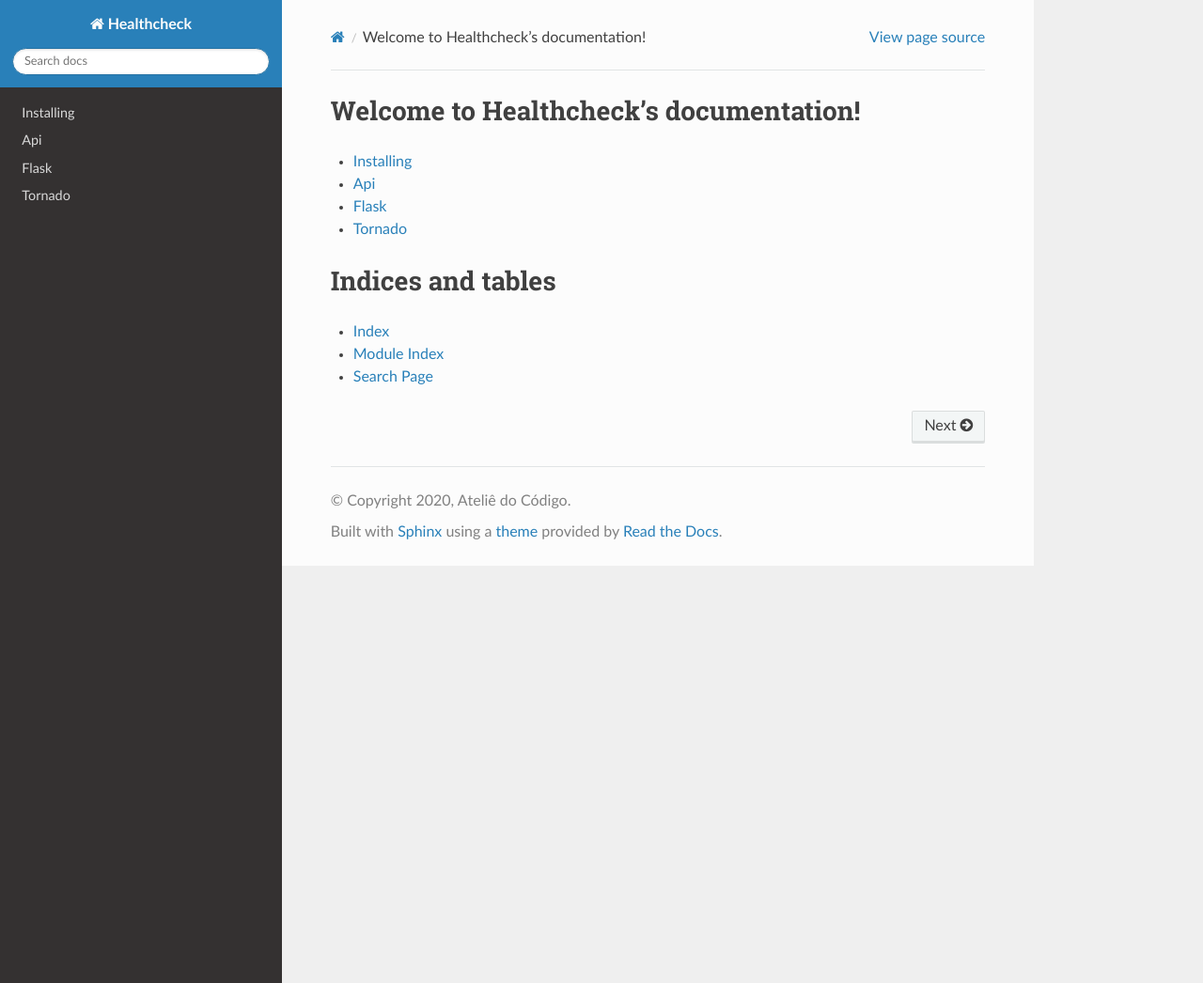
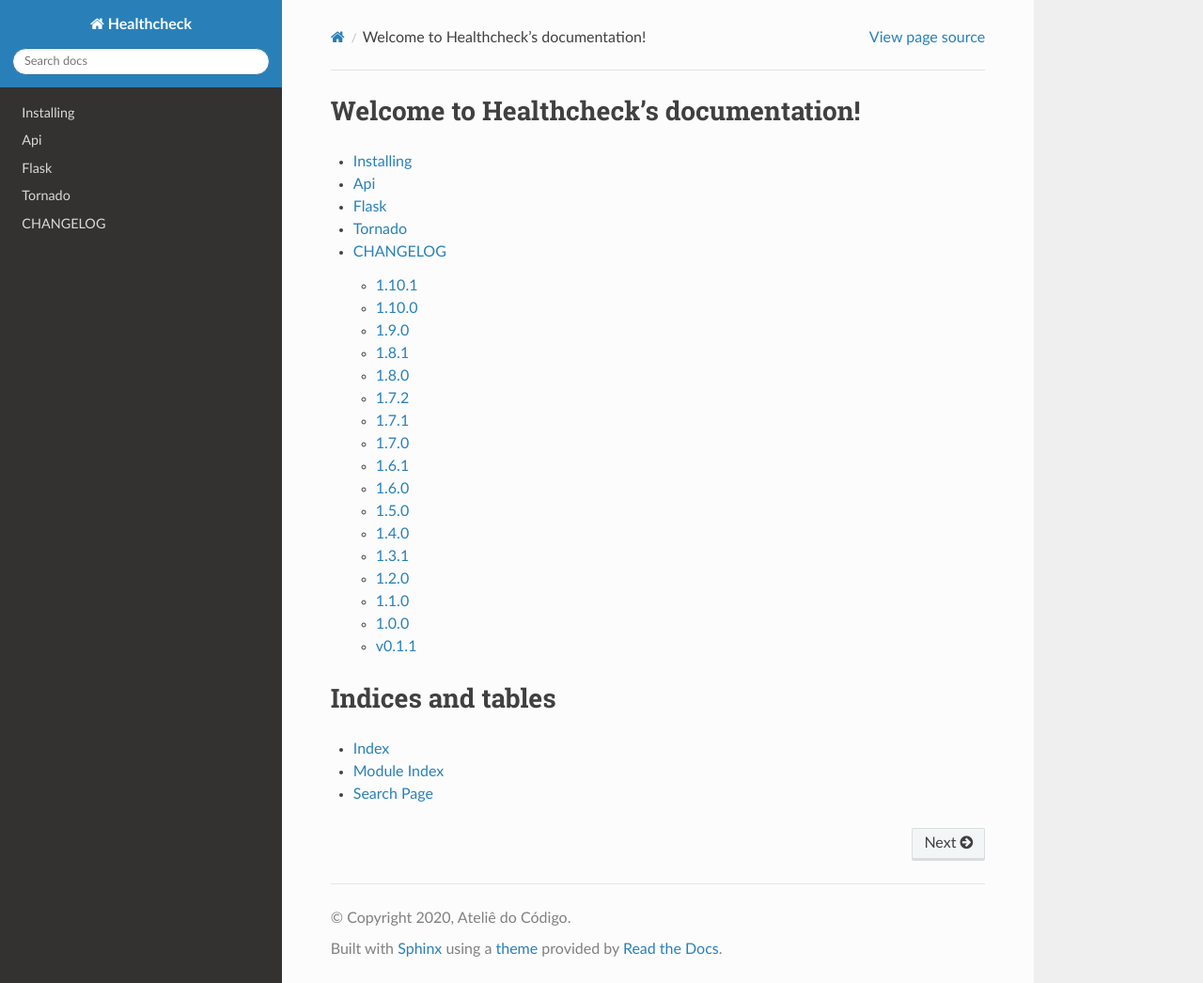
Before and after one commit to ateliedocodigo/py-healthcheck, a Sphinx documentation site: the page built from source/index.rst, in a window 1280 px wide and 1046 px high. Shown: the whole window at 94% size. Built offline with Sphinx 7.4.7 and the Read the Docs theme 2.0.0, drawn with Linux system fonts in a browser that asks for light colours.

Commit message:
Add changelog

```diff
--- /dev/null
+++ b/source/changelog.rst
@@ -0,0 +1,2 @@
+.. mdinclude::
+    ../CHANGELOG.md
--- a/source/conf.py
+++ b/source/conf.py
@@ -25,15 +25,14 @@ author = 'Ateliê do Código'
 # The full version, including alpha/beta/rc tags
 release = '1.10.1'
 
-
 # -- General configuration ---------------------------------------------------
 
 # Add any Sphinx extension module names here, as strings. They can be
 # extensions coming with Sphinx (named 'sphinx.ext.*') or your custom
 # ones.
 extensions = [
-    'sphinx.ext.autodoc'
-    # 'recommonmark'
+    'sphinx.ext.autodoc',
+    'm2r2',
 ]
 
 # Add any paths that contain templates here, relative to this directory.
--- a/source/index.rst
+++ b/source/index.rst
@@ -8,6 +8,7 @@ Welcome to Healthcheck's documentation!
    api
    flask
    tornado
+   changelog
 
 Indices and tables
 ==================
--- a/source/requirements.txt
+++ b/source/requirements.txt
@@ -1,2 +1,3 @@
 #recommonmark
+m2r2
 sphinx_rtd_theme
```
